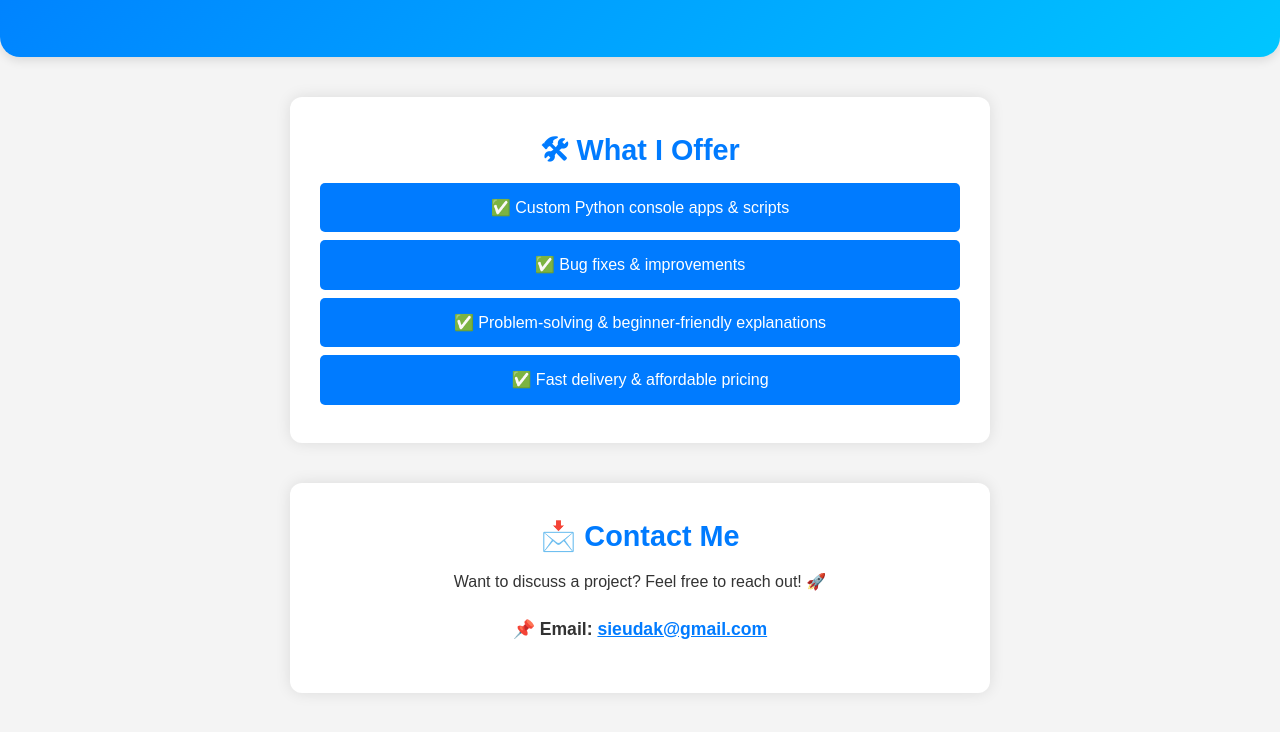
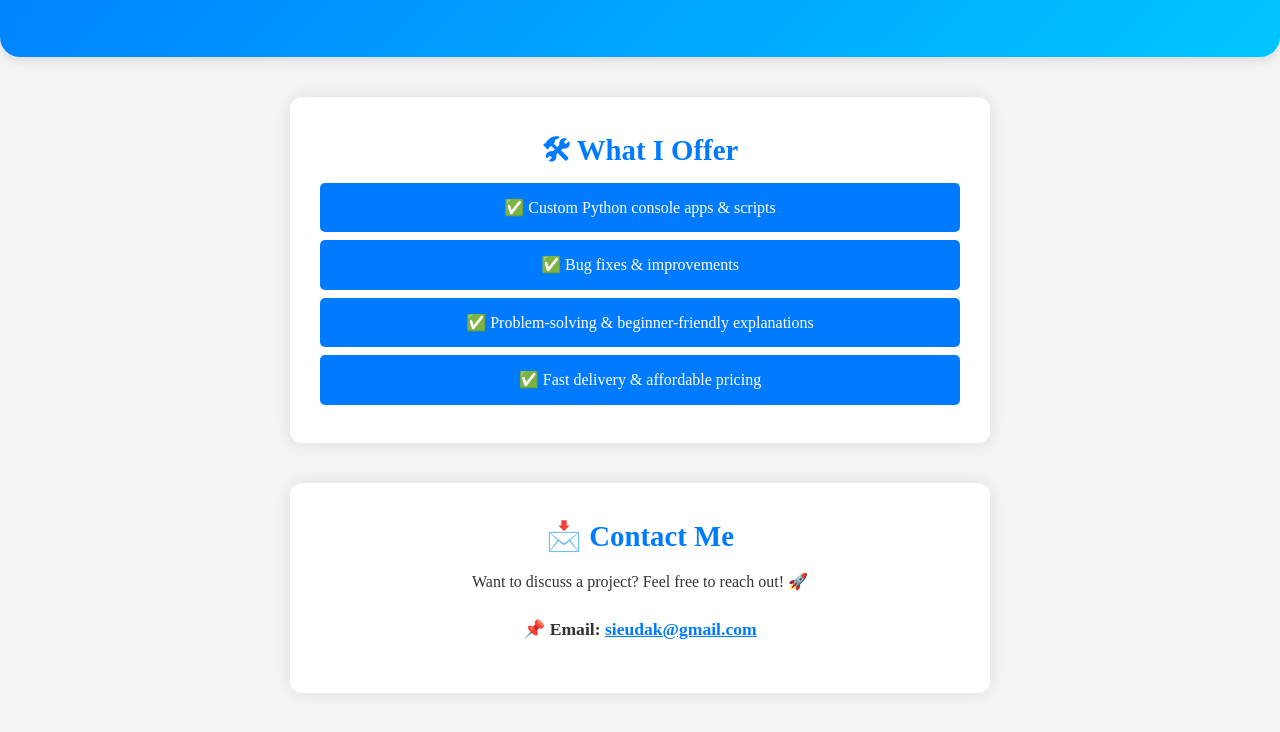
Before and after one commit to sieudak/-, a plain HTML site: page index.html in a window 1280 px wide. Shown: the part 171-903 px from the top of the page. Drawn offline with Linux system fonts and the light colour scheme.

Commit message:
Update styles.css

```diff
--- a/styles.css
+++ b/styles.css
@@ -6,7 +6,7 @@
 }
 
 body {
-    font-family: 'Poppins', Arial, sans-serif;
+    font-family: 'Poppins';
     background-color: #f4f4f4;
     color: #333;
     text-align: center;
```
